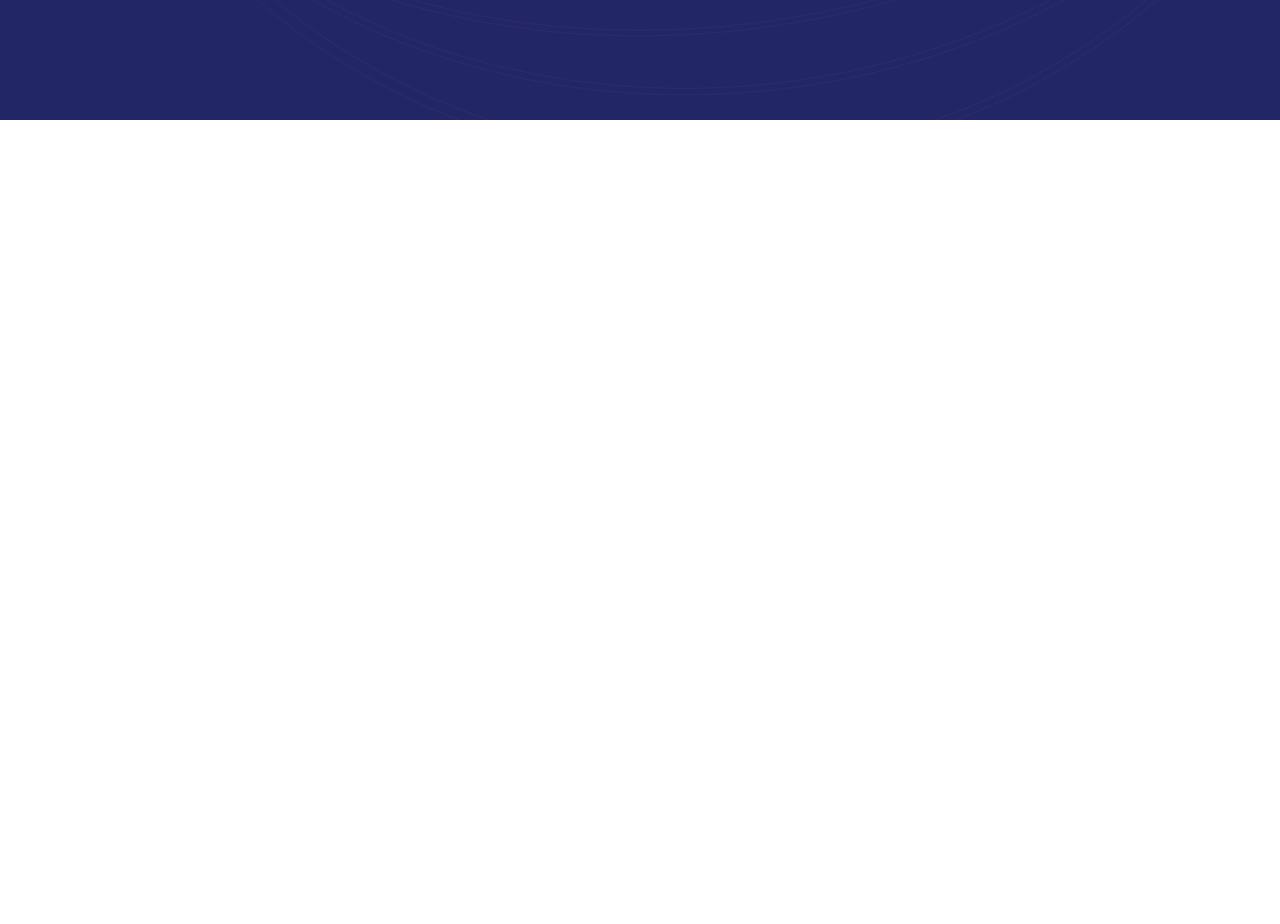
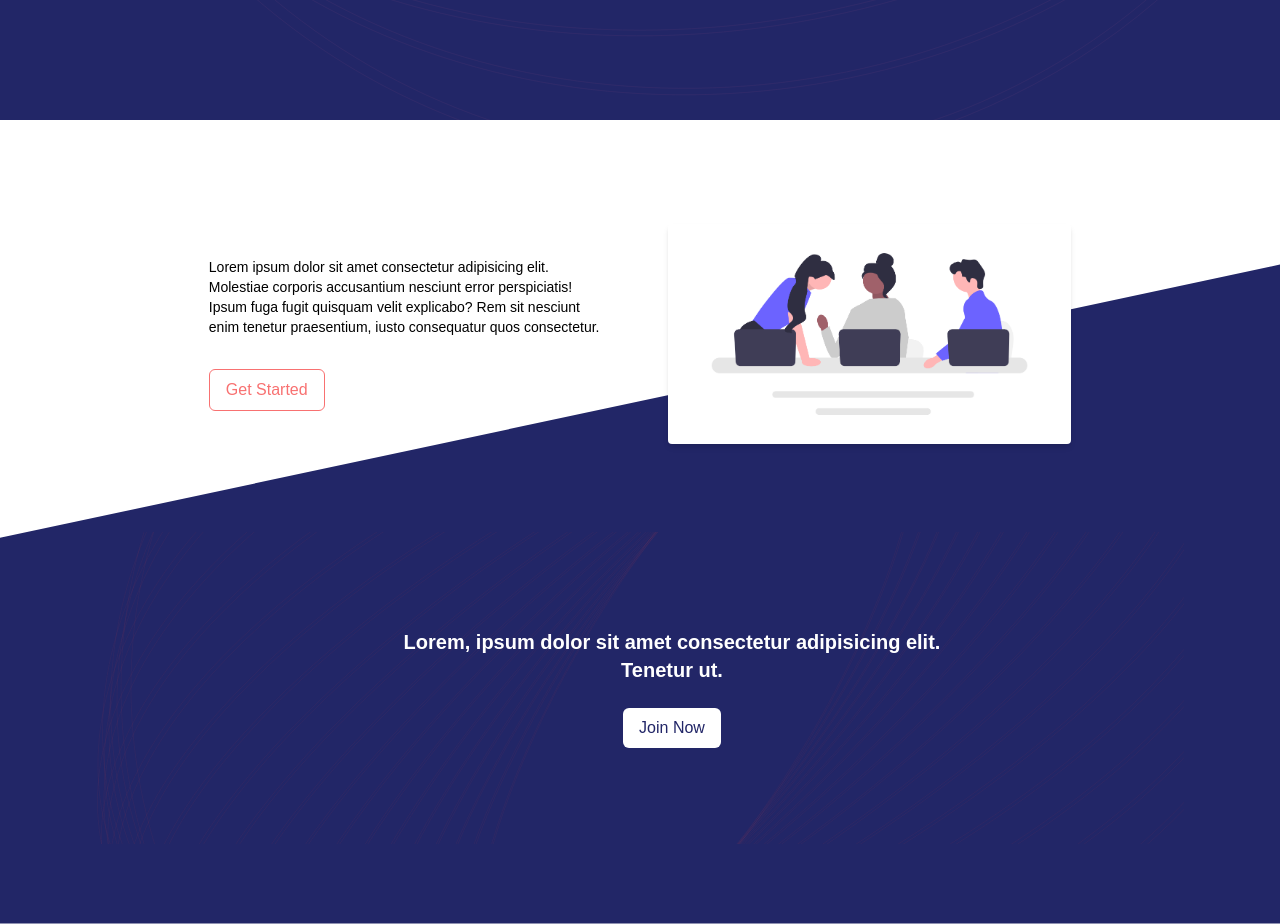
Before and after one commit to SageKyle/kollab, a React (Vite) app: page / in a window 1280 px wide. Shown: the part 2460-3384 px from the top of the page. Before the commit the page ends 2580 px from the top, so only its background shows below. Built offline with nearby package versions, Linux system fonts and the light colour scheme.

Commit message:
completed `CTA.tsx`

```diff
--- /dev/null
+++ b/src/components/home/CTA.tsx
@@ -0,0 +1,48 @@
+import { Link } from 'react-router-dom'
+import teamImg from '../../assets/images/engineering_team.png'
+
+export default function CTA() {
+	return (
+		<section className="relative py-20 after:bg-primary after:absolute after:-z-[1] after:inset-0 after:[clip-path:_polygon(0_60%,_100%_40%,_100%_100%,_0_100%)] after:lg:[clip-path:_polygon(0_52%,_100%_18%,_100%_100%,_0_100%)]">
+			<div className="w-full px-6 lg:px-16 xl:px-24">
+				<article className="w-full mx-auto py-6 flex flex-col items-center justify-center gap-10 lg:flex-row lg:gap-14 lg:px-10">
+					<article className="w-full flex flex-col gap-8 justify-start items-center lg:items-start md:w-4/5 md:mx-auto lg:mx-0 lg:w-1/2 xl:w-2/5">
+						<p className="text-sm">
+							Lorem ipsum dolor sit amet consectetur adipisicing elit. Molestiae
+							corporis accusantium nesciunt error perspiciatis! Ipsum fuga fugit
+							quisquam velit explicabo? Rem sit nesciunt enim tenetur
+							praesentium, iusto consequatur quos consectetur.
+						</p>
+						<Link
+							to={'register'}
+							className="capitalize border border-red-400 text-red-400 px-4 py-2 rounded-md hover:bg-cyan-50 ease-in-out duration-200"
+						>
+							get started
+						</Link>
+					</article>
+					<div className="w-full md:w-4/5 md:mx-auto lg:w-1/2 lg:mx-0 xl:w-2/5 italic text-primary">
+						<img
+							src={teamImg}
+							alt=""
+							className="w-full shadow-md rounded h-full object-contain object-center"
+						/>
+					</div>
+				</article>
+				<article className=" text-white w-full mt-10 pt-12 lg:mt-14 xl:mt-16 lg:px-20 lg:py-24 bg-center bg-cover bg-no-repeat bg-blend-screen bg-circle-pattern flex items-center justify-center lg:gap-10 lg:p-40">
+					<div className="w-full md:w-4/5 lg:w-8/12 text-center flex items-center justify-center flex-col mx-auto lg:pl-16">
+						<h5 className="font-semibold text-xl mb-6 font-mont">
+							Lorem, ipsum dolor sit amet consectetur adipisicing elit. Tenetur
+							ut.
+						</h5>
+						<Link
+							to={'register'}
+							className="capitalize bg-white text-primary px-4 py-2 font-mont font-extralight rounded-md hover:bg-cyan-50 ease-in-out duration-200"
+						>
+							join now
+						</Link>
+					</div>
+				</article>
+			</div>
+		</section>
+	)
+}
--- a/src/index.css
+++ b/src/index.css
@@ -2,7 +2,7 @@
 @tailwind components;
 @tailwind utilities;
 
-@import url('https://fonts.googleapis.com/css2?family=Montserrat:wght@200;300;400&family=Rubik:wght@400;600&display=swap');
+@import url('https://fonts.googleapis.com/css2?family=Montserrat:wght@200;300;400;600&family=Rubik:wght@400;600&display=swap');
 
 :root {
 	font-family: Inter, system-ui, Avenir, Helvetica, Arial, sans-serif;
--- a/src/pages/Home.tsx
+++ b/src/pages/Home.tsx
@@ -1,4 +1,5 @@
 import Benefit from '../components/home/Benefit'
+import CTA from '../components/home/CTA'
 import Features from '../components/home/Features'
 import Hero from '../components/home/Hero'
 
@@ -8,6 +9,7 @@ export default function Home() {
 			<Hero />
 			<Benefit />
 			<Features />
+			<CTA />
 		</section>
 	)
 }
```
